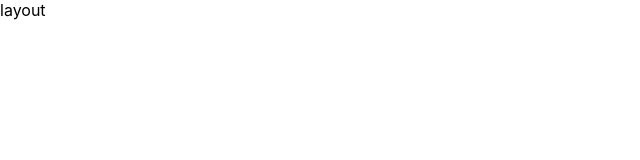
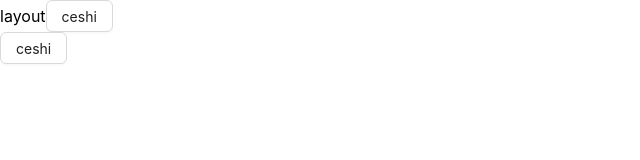
Before and after one commit to ljylwnxx/react-basic, a React (Create React App) app in the folder react-cashbook/: page / in a window 1280 px wide. Shown: the top 160 px of the page, without its empty margins (0-640 px from the left). Built offline with nearby package versions, Linux system fonts and the light colour scheme.

Commit message:
chore:配置主题颜色

```diff
--- a/react-cashbook/package.json
+++ b/react-cashbook/package.json
@@ -7,6 +7,7 @@
     "@testing-library/jest-dom": "^5.17.0",
     "@testing-library/react": "^13.4.0",
     "@testing-library/user-event": "^13.5.0",
+    "antd": "^5.12.2",
     "antd-mobile": "^5.33.1",
     "axios": "^1.6.2",
     "classnames": "^2.3.2",
--- a/react-cashbook/src/index.js
+++ b/react-cashbook/src/index.js
@@ -4,6 +4,7 @@ import './index.css'
 import App from './App'
 import { RouterProvider } from 'react-router-dom'
 import router from './router'
+import './theme.css'
 
 const root = ReactDOM.createRoot(document.getElementById('root'))
 root.render(
--- a/react-cashbook/src/pages/Layout/index.js
+++ b/react-cashbook/src/pages/Layout/index.js
@@ -1,10 +1,14 @@
 import { Outlet } from "react-router-dom"
-
+import { Button } from 'antd'
 const Layout = () => {
   return (
     <div>
       <Outlet />
       layout
+      <Button color='primary'>ceshi</Button>
+      <div className='purple-theme'>
+        <Button color='primary'>ceshi</Button>
+      </div>
     </div>
   )
 }
--- /dev/null
+++ b/react-cashbook/src/theme.css
@@ -0,0 +1,6 @@
+:root:root {
+  --adm-color-primary: rgb(105, 174, 120);
+}
+/* .purple-theme {
+  --adm-color-primary: #a062d4;
+} */
```
Also changed, not shown: 1 other file (tests, documents, lock files or other folders).
